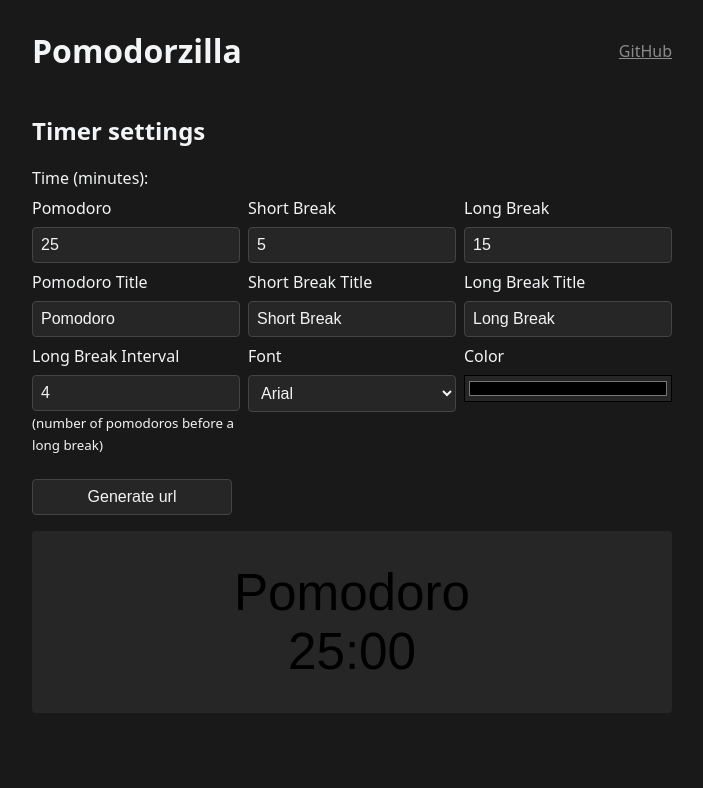
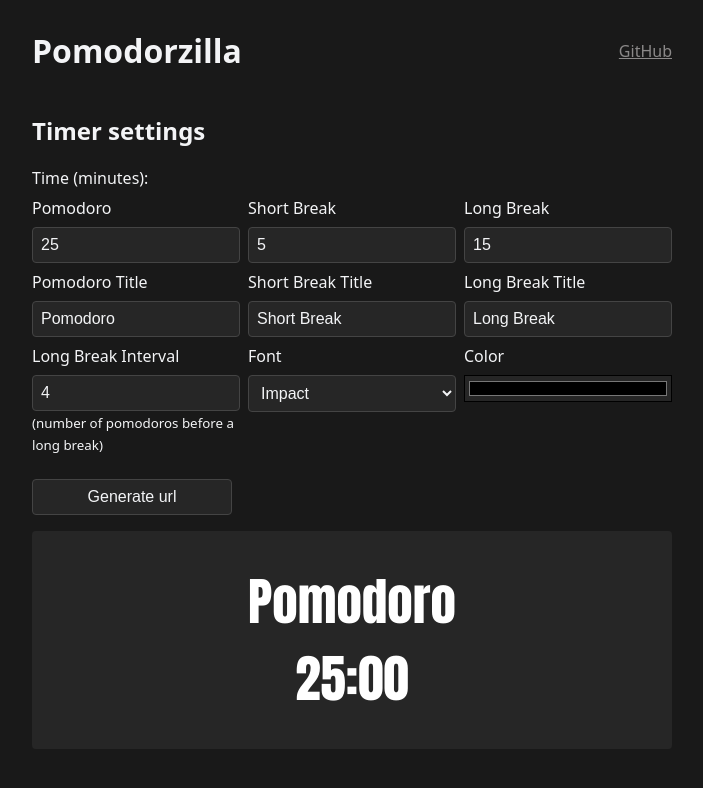
Before and after one commit to roberthgnz/pomodorzilla, a React (Vite) app: page / in a window 1280 px wide. Shown: the top 788 px of the page, without its empty margins (288-991 px from the left). Built offline with nearby package versions, Linux system fonts and the light colour scheme.

Commit message:
feat: change default style

```diff
--- a/src/App.jsx
+++ b/src/App.jsx
@@ -16,8 +16,8 @@ function App() {
       longBreakInterval: 4,
     },
     style: {
-      fontFamily: "Arial",
-      color: "#000000",
+      fontFamily: "Impact",
+      color: "#ffff",
     },
   });
 
```
